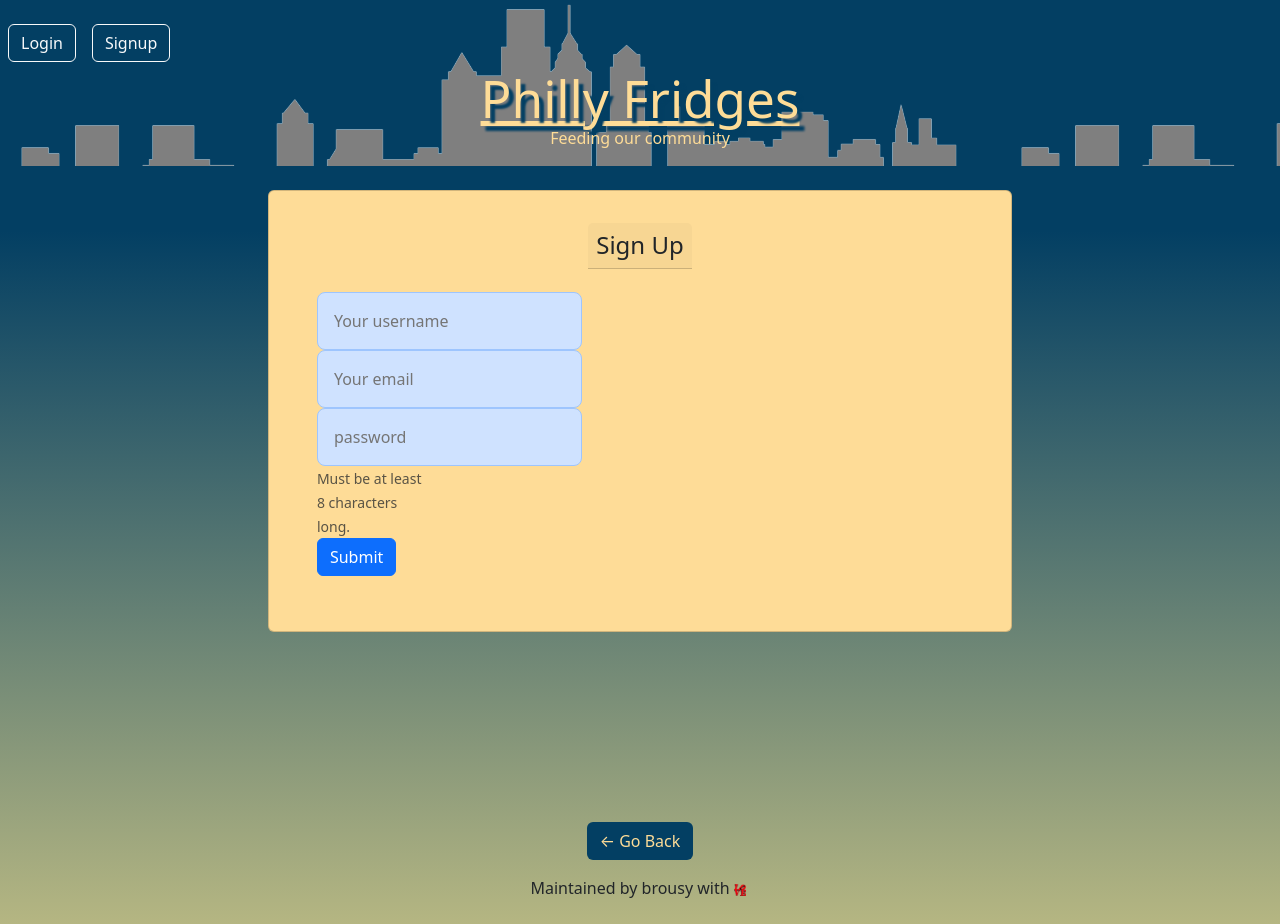
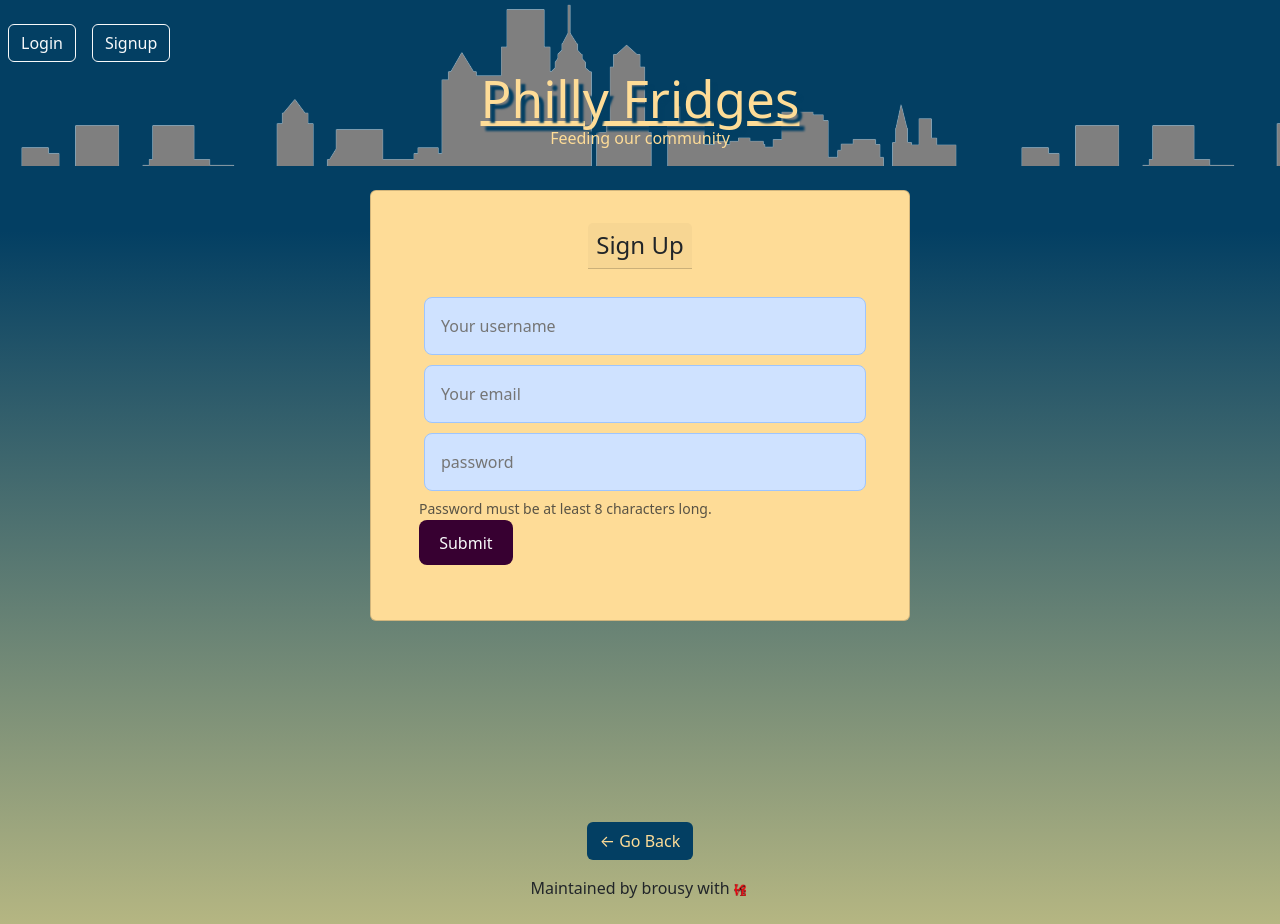
Before and after one commit to brousy/philly-fridges, a React (Vite) app in the folder client/: page /signup in a window 1280 px wide. Built offline with nearby package versions, Linux system fonts and the light colour scheme.

Commit message:
added stule tweaks

```diff
--- a/client/src/components/ItemForm/index.jsx
+++ b/client/src/components/ItemForm/index.jsx
@@ -66,7 +66,7 @@ const ItemForm = ({ name }) => {
   };
 
   return (
-    <div className='single addForm'>
+    <div className='single rounded addForm'>
       {Auth.loggedIn() ? (
         <form onSubmit={handleFormSubmit}>
           <h2 className=" text-peach ">Add an Item to the Fridge</h2>
@@ -134,7 +134,7 @@ const ItemForm = ({ name }) => {
               onChange={(date) => setExpiryDate(date)}
               name='expiryDate'
               value={expiryDate} />
-                {error && <p className="error">{error.message}</p>}
+                {error && <p className="error text-warning">{error.message}</p>}
              </div>
              <button className='content-right bg-dpurple text-light' type="submit">Add Item</button>
          </form>
--- a/client/src/index.css
+++ b/client/src/index.css
@@ -31,14 +31,21 @@ footer {
   color: #fedc97;
   margin-right: 20px;
 }
+.signup{
+  width: 100%;
+}
+.signInput{
+  width: 100%;
+  margin: 5px;
+}
 .addForm{
 
   padding: 10px;
-  border-radius: 10px;
+
   background-color: #033f63;
 }
 .addlabel{
-  font-size: 50px;
+  font-size: 35px;
   margin-right: 20px;
   font-family: Inter, system-ui, Avenir, Helvetica, Arial, sans-serif;
 }
--- a/client/src/pages/Profile.jsx
+++ b/client/src/pages/Profile.jsx
@@ -37,7 +37,7 @@ const Profile = () => {
                   <div>
                     <FridgeList fridges={user.fridges} />
                   </div>
-                  <div className='card-body addForm mt-1'>
+                  <div className='card-body rounded addForm m-3 mt-1'>
                     <h4 className="card-header text-light p-2">Add a Fridge</h4>
                     <FridgeForm />
                   </div>
--- a/client/src/pages/SignUp.jsx
+++ b/client/src/pages/SignUp.jsx
@@ -52,18 +52,19 @@ const Signup = () => {
                 <Link to="/">back to the homepage.</Link>
               </p>
             ) : (
-              <form onSubmit={handleFormSubmit}>
-                <div className="col-sm-2 col-form-label align-items-center">
+              <form className="" onSubmit={handleFormSubmit}>
+                <div className="signup col-sm-2 col-form-label align-items-center">
                 <input
-                  className="form-input p-3 text-primary-emphasis bg-primary-subtle border border-primary-subtle rounded-3"
+                  className="signInput form-input p-3 text-primary-emphasis bg-primary-subtle border border-primary-subtle rounded-3"
                   placeholder="Your username"
                   name="username"
                   type="text"
                   value={formState.name}
                   onChange={handleChange}
                 />
+                <div className="break"/>
                 <input
-                  className="form-input p-3 text-primary-emphasis bg-primary-subtle border border-primary-subtle rounded-3"
+                  className="signInput form-input p-3 text-primary-emphasis bg-primary-subtle border border-primary-subtle rounded-3"
                   placeholder="Your email"
                   name="email"
                   type="email"
@@ -71,7 +72,7 @@ const Signup = () => {
                   onChange={handleChange}
                 />
                 <input
-                  className="form-input p-3 text-primary-emphasis bg-primary-subtle border border-primary-subtle rounded-3"
+                  className="signInput form-input p-3 text-primary-emphasis bg-primary-subtle border border-primary-subtle rounded-3"
                   placeholder="password"
                   name="password"
                   type="password"
@@ -80,11 +81,11 @@ const Signup = () => {
                 />
                 <div className="col-auto">
                   <span id="passwordHelpInline" className="form-text">
-                    Must be at least 8 characters long.
+                    Password must be at least 8 characters long.
                   </span>
                 </div>
                 <button
-                  className="btn btn-block btn-primary"
+                  className="content-right bg-dpurple text-light"
                   style={{ cursor: "pointer" }}
                   type="submit"
                 >
```
